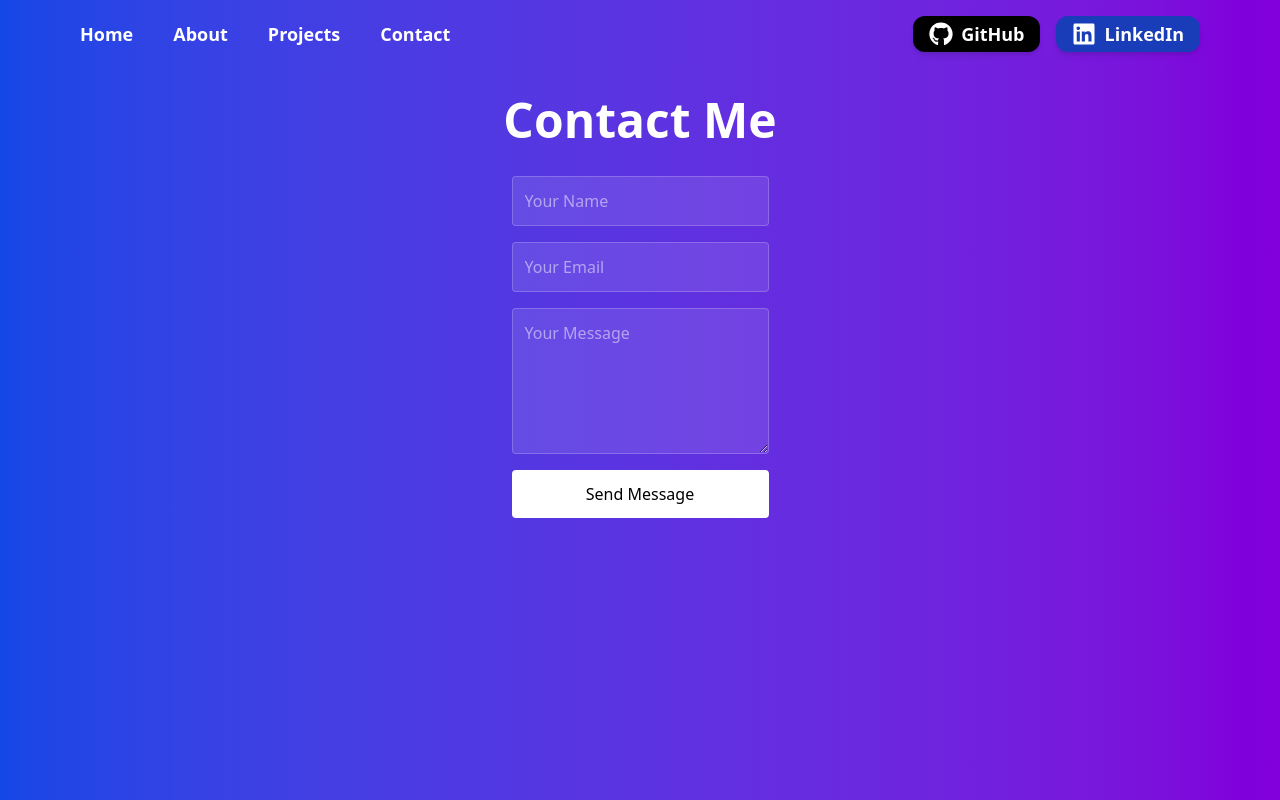
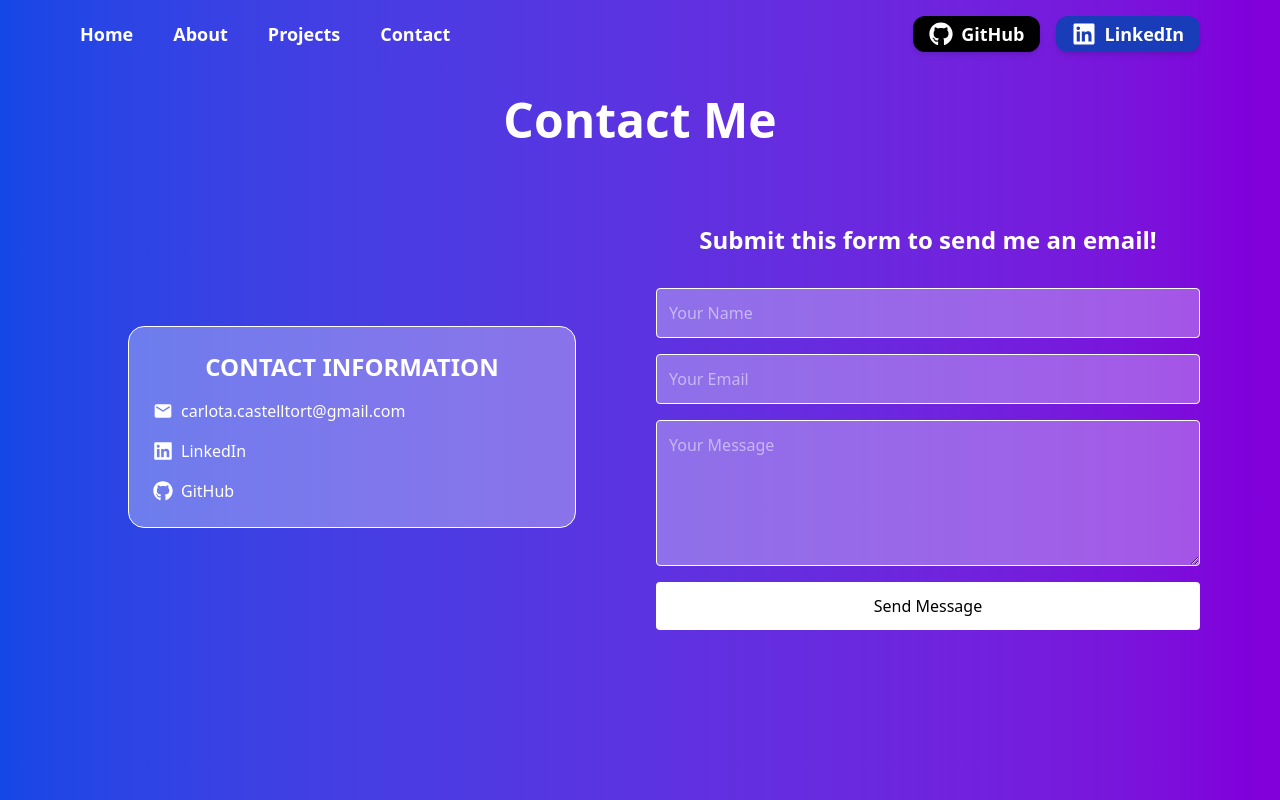
Before and after one commit to CCastelltort/personal-portfolio, a Next.js app: page /contact in a window 1280 px wide. Built offline with nearby package versions, Linux system fonts and the light colour scheme.

Commit message:
Style contact page and add contact info

```diff
--- a/components/Contact.tsx
+++ b/components/Contact.tsx
@@ -4,13 +4,58 @@ import React from 'react';
 import Container from './ui/Container';
 import PageTitle from './ui/PageTitle';
 import ContactForm from './ContactForm';
+import InfoCard from './ui/InfoCard';
+
+import { MdEmail } from 'react-icons/md';
+import { FaGithub, FaLinkedin } from 'react-icons/fa';
 
 const Contact = () => {
 
   return (
     <Container>
       <PageTitle>Contact Me</PageTitle>
-      <ContactForm />
+      <div className="grid grid-cols-1 md:grid-cols-2 gap-8 px-10 py-20">
+        <div className="flex justify-center items-center">
+          <div className="w-full max-w-md">
+            <InfoCard title="CONTACT INFORMATION">
+              <ul className="space-y-4 text-white">
+                <li className="flex items-center gap-2">
+                  <MdEmail className="text-xl" />
+                  <span>
+                    carlota.castelltort@gmail.com
+                  </span>
+                </li>
+                <li className="flex items-center gap-2">
+                  <FaLinkedin className="text-xl" />
+                  <a
+                    href="https://www.linkedin.com/in/carlota-castelltort-pinto/"
+                    target="_blank"
+                    rel="noopener noreferrer"
+                    className="hover:underline"
+                  >
+                    LinkedIn
+                  </a>
+                </li>
+                <li className="flex items-center gap-2">
+                  <FaGithub className="text-xl" />
+                  <a
+                    href="https://github.com/CCastelltort"
+                    target="_blank"
+                    rel="noopener noreferrer"
+                    className="hover:underline"
+                  >
+                    GitHub
+                  </a>
+                </li>
+              </ul>
+            </InfoCard>
+          </div>
+        </div>
+        <div>
+          <ContactForm />
+        </div>
+
+      </div>
     </Container>
   )
 }
--- a/components/ContactForm.tsx
+++ b/components/ContactForm.tsx
@@ -33,6 +33,10 @@ const ContactForm = () => {
 
   return (
     <>
+      <h2 className="text-2xl font-semibold text-white text-center mb-4">
+        Submit this form to send me an email!
+      </h2>
+
       <form
         ref={form}
         onSubmit={sendEmail}
@@ -43,25 +47,25 @@ const ContactForm = () => {
           name="user_name"
           placeholder="Your Name"
           required
-          className="p-3 rounded bg-white/10 border border-white/20 focus:outline-none"
+          className="p-3 rounded bg-white/30 border border-white"
         />
         <input
           type="email"
           name="user_email"
           placeholder="Your Email"
           required
-          className="p-3 rounded bg-white/10 border border-white/20 focus:outline-none"
+          className="p-3 rounded bg-white/30 border border-white"
         />
         <textarea
           name="message"
           placeholder="Your Message"
           required
           rows={5}
-          className="p-3 rounded bg-white/10 border border-white/20 focus:outline-none"
+          className="p-3 rounded bg-white/30 border border-white"
         />
         <button
           type="submit"
-          className="bg-white text-black px-6 py-3 rounded hover:bg-gray-200 transition"
+          className="bg-white text-black px-6 py-3 rounded hover:bg-gray-300 transition"
         >
           Send Message
         </button>
--- a/components/Home.tsx
+++ b/components/Home.tsx
@@ -62,7 +62,7 @@ export default function Home() {
         {/* COLUMN 3: Experience + Projects slide show */}
         <div className="flex flex-col text-white justify-between h-full">
           {/* Experience */}
-          <InfoCard title="Experience">
+          <InfoCard title="EXPERIENCE">
             <ul className="list-disc pl-6 space-y-6">
               {experience.map((exp, idx) => (
                     <li key={`exp-${idx}`}>{exp}</li>
```
